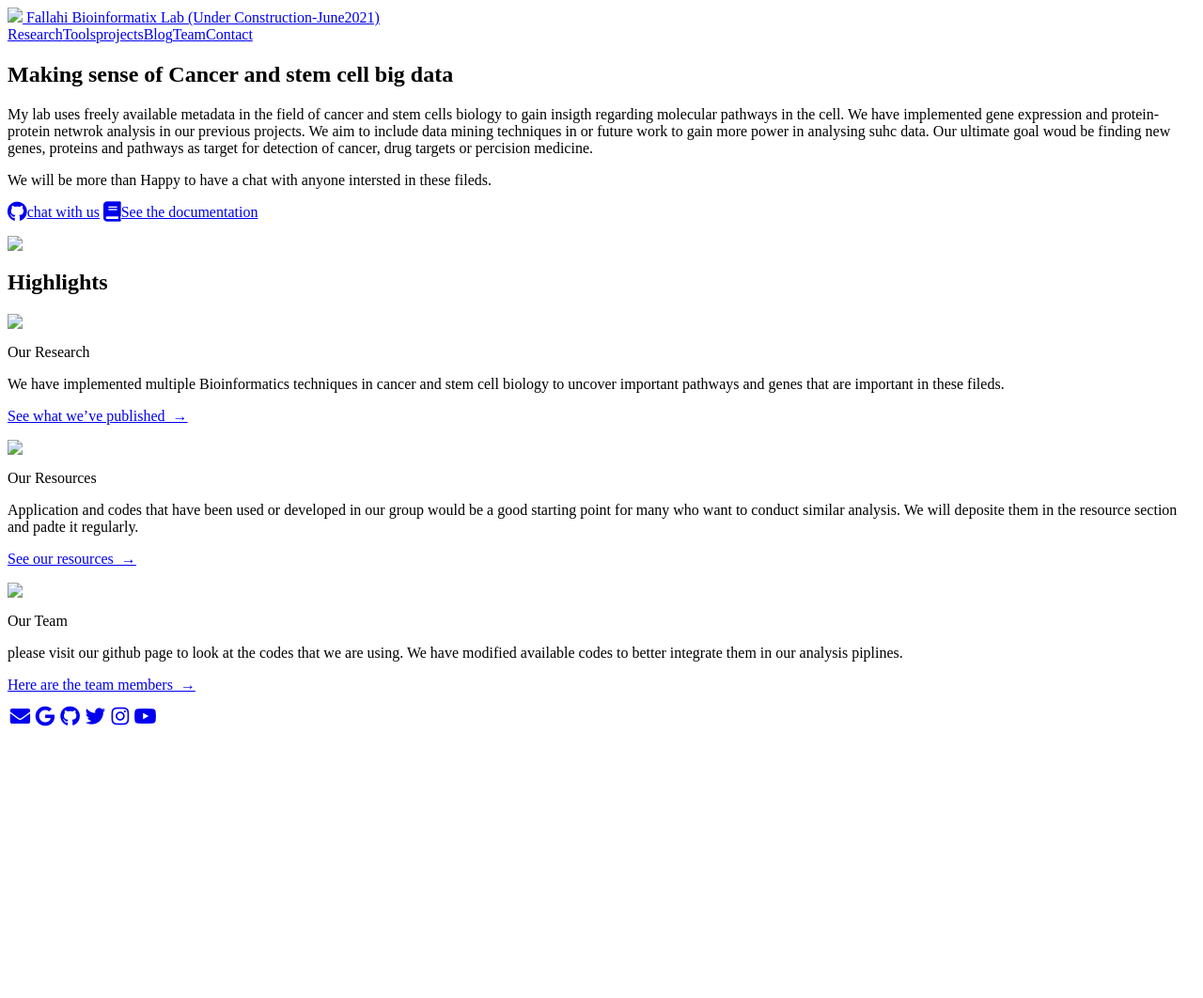
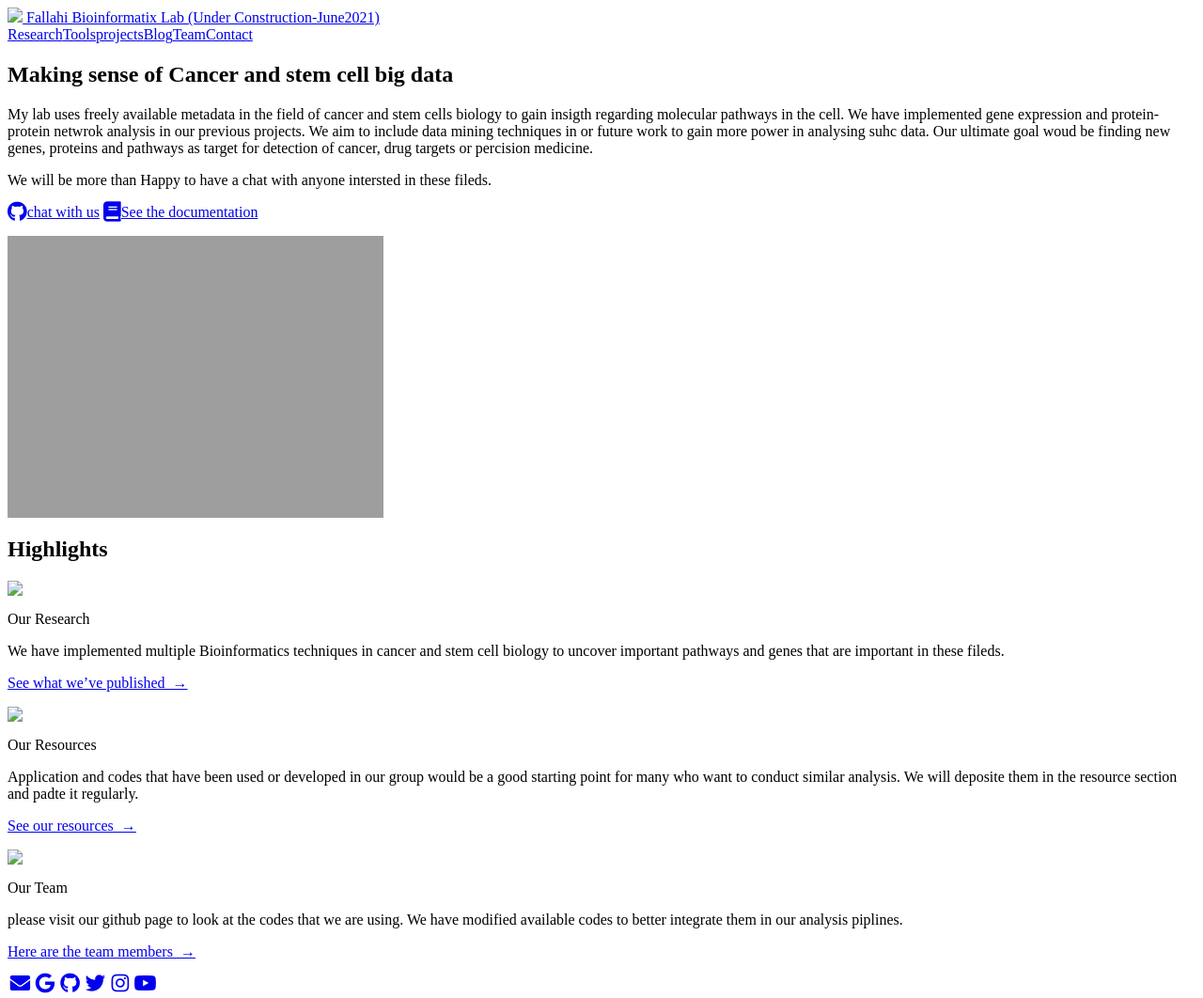
Before and after one commit to Hossein-Fallahi/Fallahi-Bioinformatics-Lab, a Jekyll site: the page built from index.md, in a window 1280 px wide. Shown: the whole page at 94% size. Built offline with Jekyll 4.4.1, drawn with Linux system fonts in a browser that asks for light colours; nearby versions of some CDN libraries; before the commit the page ends 900 px from its top, so only the background shows below that.

Commit message:
Update index.md

```diff
--- a/index.md
+++ b/index.md
@@ -30,7 +30,7 @@
 
 {% include section.html full=true %}
 
-{% include banner.html image="images/banner.jpg" %}
+{% include banner.html image="images/BioinfoLab.jpg" %}
 
 {% include section.html %}
 
```
